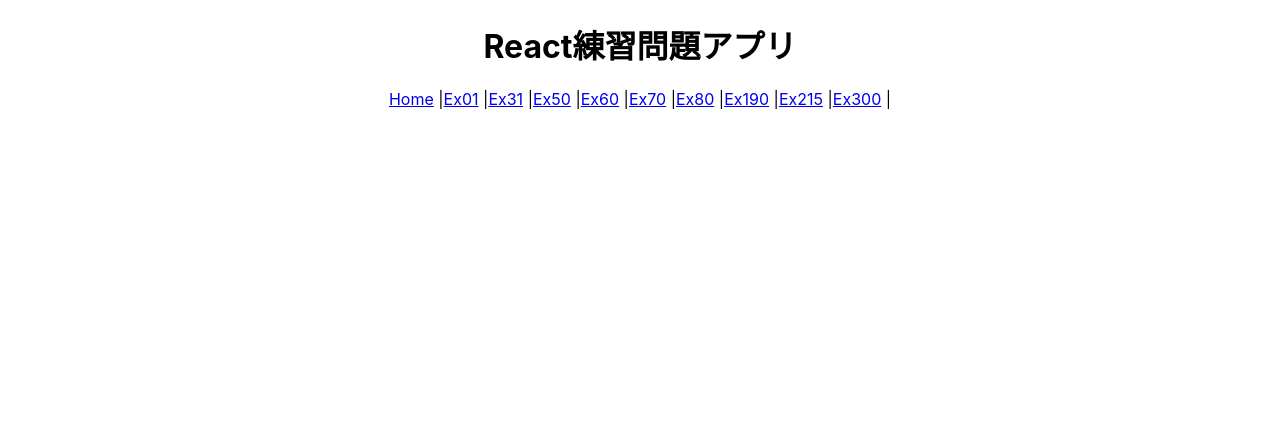
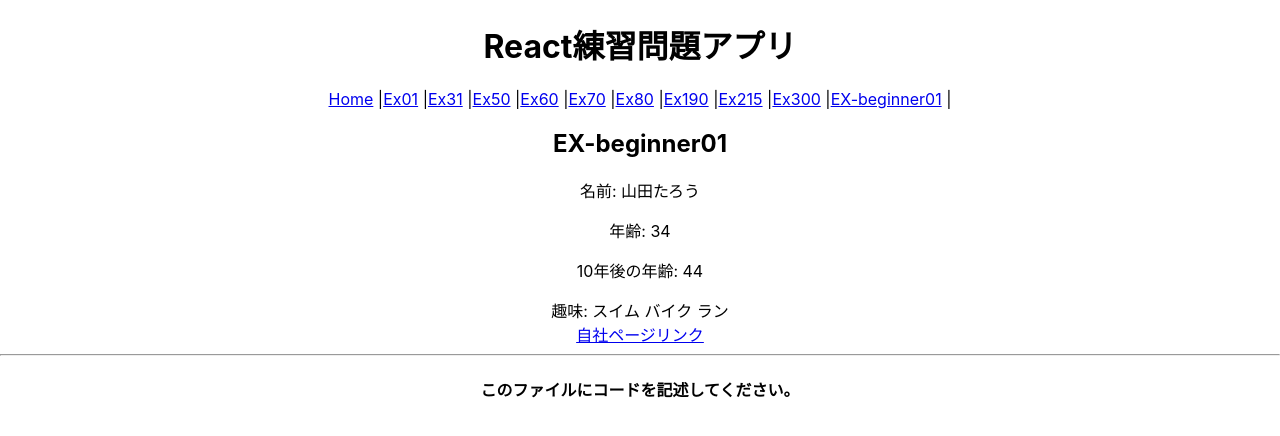
Before and after one commit to ryota-09/ex-react-app, a React (Create React App) app: page /exbeginner01 in a window 1280 px wide. Shown: the top 436 px of the page. Built offline with nearby package versions, Linux system fonts and the light colour scheme; the HTML template or start-up script is replaced by a standard one.

Commit message:
初級演習１完了

```diff
--- a/src/App.tsx
+++ b/src/App.tsx
@@ -19,6 +19,7 @@
           <Link to="/ex190">Ex190</Link> |
           <Link to="/ex215">Ex215</Link> |
           <Link to="/ex300">Ex300</Link> |
+          <Link to="/exbeginner01">EX-beginner01</Link> |
         </div>
         <Router />
       </BrowserRouter>
--- /dev/null
+++ b/src/components/Exbeginner01.tsx
@@ -0,0 +1,25 @@
+//表示についての問題
+import { Exbeginner01Practice } from "./subComponents/Exbeginner01Practice";
+
+export const Exbeginner01 = () => {
+  const name = "山田たろう";
+  const age = 34;
+  const hobbies = ["スイム", "バイク", "ラン"];
+  const url = "https://www.rakus-partners.co.jp/";
+
+  return (
+    <div className="exbeginner01">
+      <h2>EX-beginner01</h2>
+      <p>名前: {name}</p>
+      <p>年齢: {age}</p>
+      <p>10年後の年齢: {age + 10}</p>
+      <span>趣味: </span>
+      {hobbies.map((hobby) => (
+        <span key={hobby}> {hobby} </span>
+        ))}<br />
+      <a href={url}>自社ページリンク</a>
+      <hr />
+      <Exbeginner01Practice />
+    </div>
+  );
+};
--- /dev/null
+++ b/src/components/subComponents/Exbeginner01Practice.tsx
@@ -0,0 +1,17 @@
+export const Exbeginner01Practice = () => {
+  return (
+    <div>
+      <h4>このファイルにコードを記述してください。</h4>
+    </div>
+  );
+};
+
+// クラスコンポーネントを利用する場合は下の雛形を利用する。
+// export default class Exbeginner01Practice {
+
+//   render() {
+//     return (
+
+//     )
+//   }
+// }
--- a/src/router/PageRoutes.tsx
+++ b/src/router/PageRoutes.tsx
@@ -8,6 +8,7 @@
 import { Ex190 } from "../components/Ex190";
 import { Ex215 } from "../components/Ex215";
 import { Ex300 } from "../components/Ex300";
+import { Exbeginner01 } from "../components/Exbeginner01";
 
 export const PageRoutes = [
   {
@@ -70,4 +71,10 @@
     exact: false,
     children: <Ex300 />,
   },
+  {
+    path: "/exbeginner01",
+    name: "Ex-beginner01",
+    exact: false,
+    children: <Exbeginner01 />,
+  },
 ];
```
